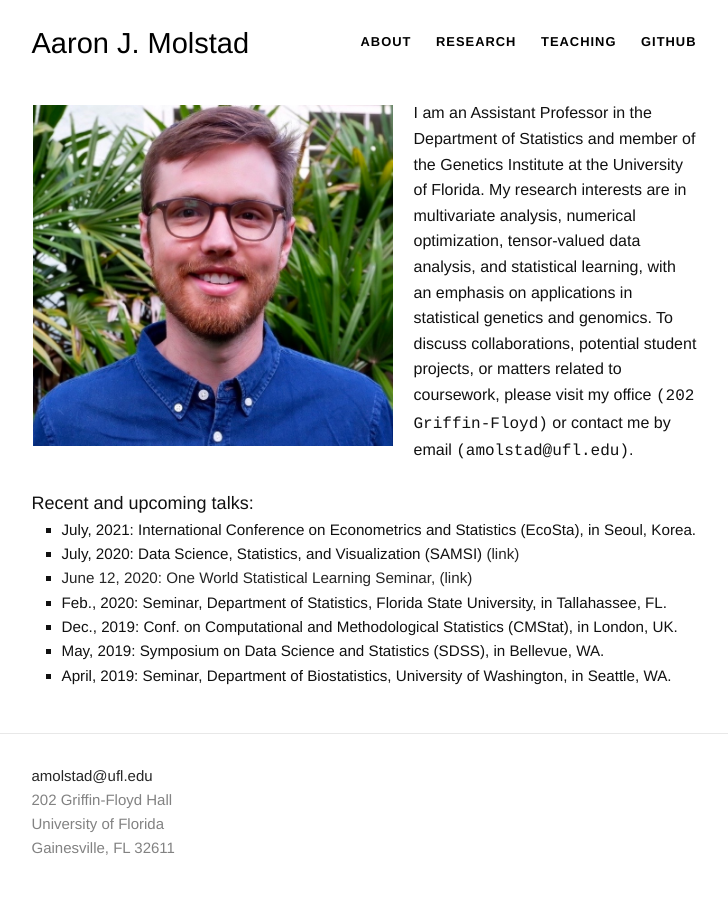
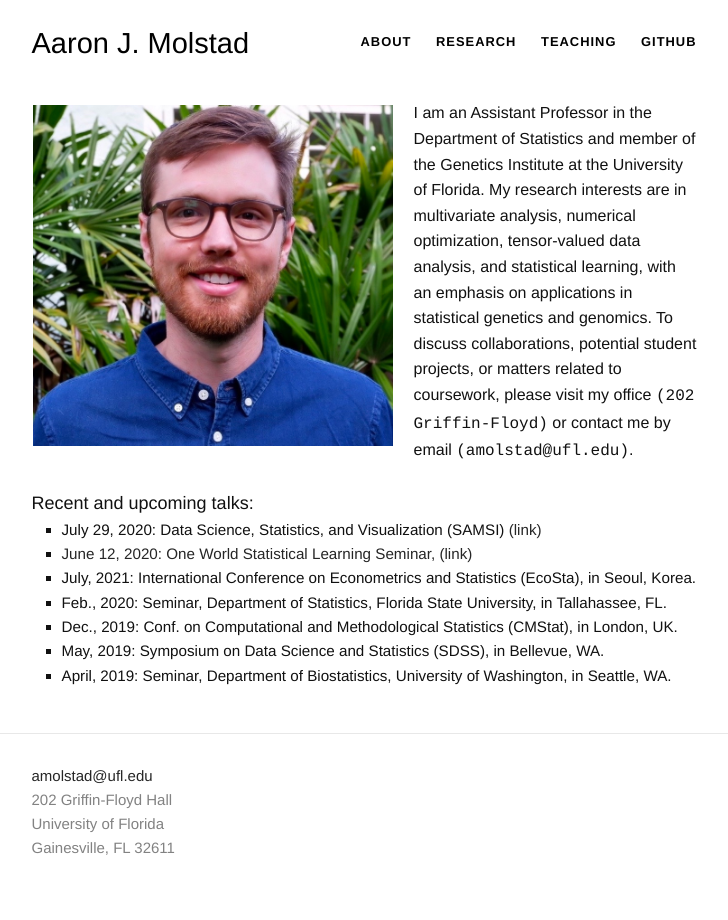
Before and after one commit to ajmolstad/ajmolstad.github.io, a Jekyll site: the page built from index.html, in a window 1280 px wide. Shown: the whole page, without its empty margins (276-1004 px from the left). Built offline with Jekyll 4.4.1, drawn with Linux system fonts in a browser that asks for light colours.

Commit message:
Update index.html

```diff
--- a/index.html
+++ b/index.html
@@ -43,9 +43,9 @@ University of Florida <br>
 <br>
 <font size="4">Recent and upcoming talks:</font>
 <ul style="list-style-type:square;">
+<li> July 29, 2020: Data Science, Statistics, and Visualization (SAMSI) <a href="https://www.samsi.info/programs-and-activities/research-workshops/2020-data-science-statistics-and-visualisation-conference-july-29-31-2020/"> (link) <a/> </li>
+<li> June 12, 2020: One World Statistical Learning Seminar, <a href="https://statistical-learning-seminars.github.io"> (link) </a> </li>
 <li> July, 2021: International Conference on Econometrics and Statistics (EcoSta), in Seoul, Korea.  </li>
-<li> July, 2020: Data Science, Statistics, and Visualization (SAMSI) <a href="https://www.samsi.info/programs-and-activities/research-workshops/2020-data-science-statistics-and-visualisation-conference-july-29-31-2020/"> (link) <a/> </li>
-<li> June 12, 2020: One World Statistical Learning Seminar, <a href="https://statistical-learning-seminars.github.io"> (link) </a> </li>
 <!-- <li> May, 2020: Statistical Learning and Data Science Conference (SLDS), in Irvine, CA. </li> -->
 <li> Feb., 2020: Seminar, Department of Statistics, Florida State University, in Tallahassee, FL. </li>
 <li> Dec., 2019: Conf. on Computational and Methodological Statistics (CMStat), in London, UK. </li>
```
